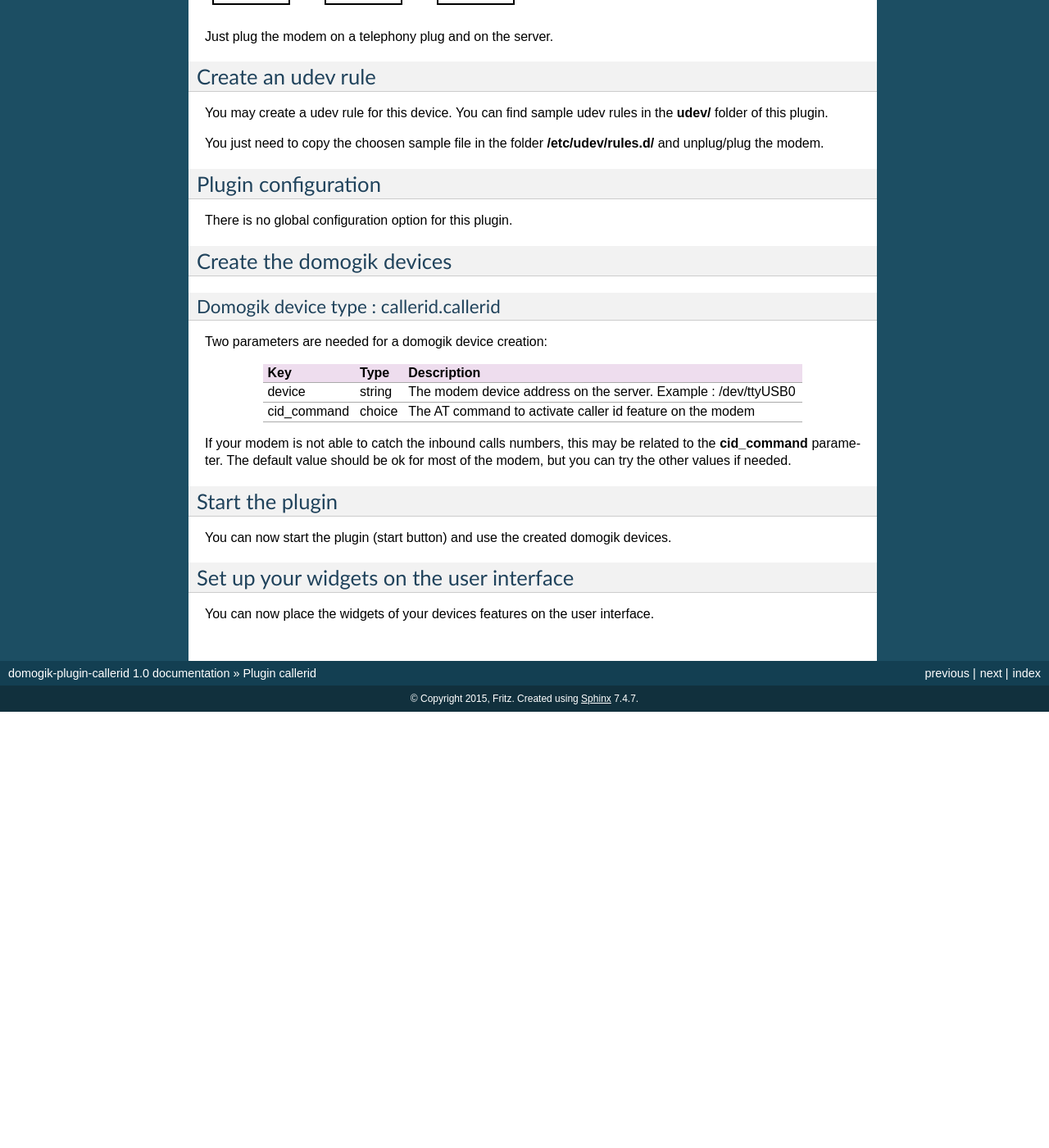
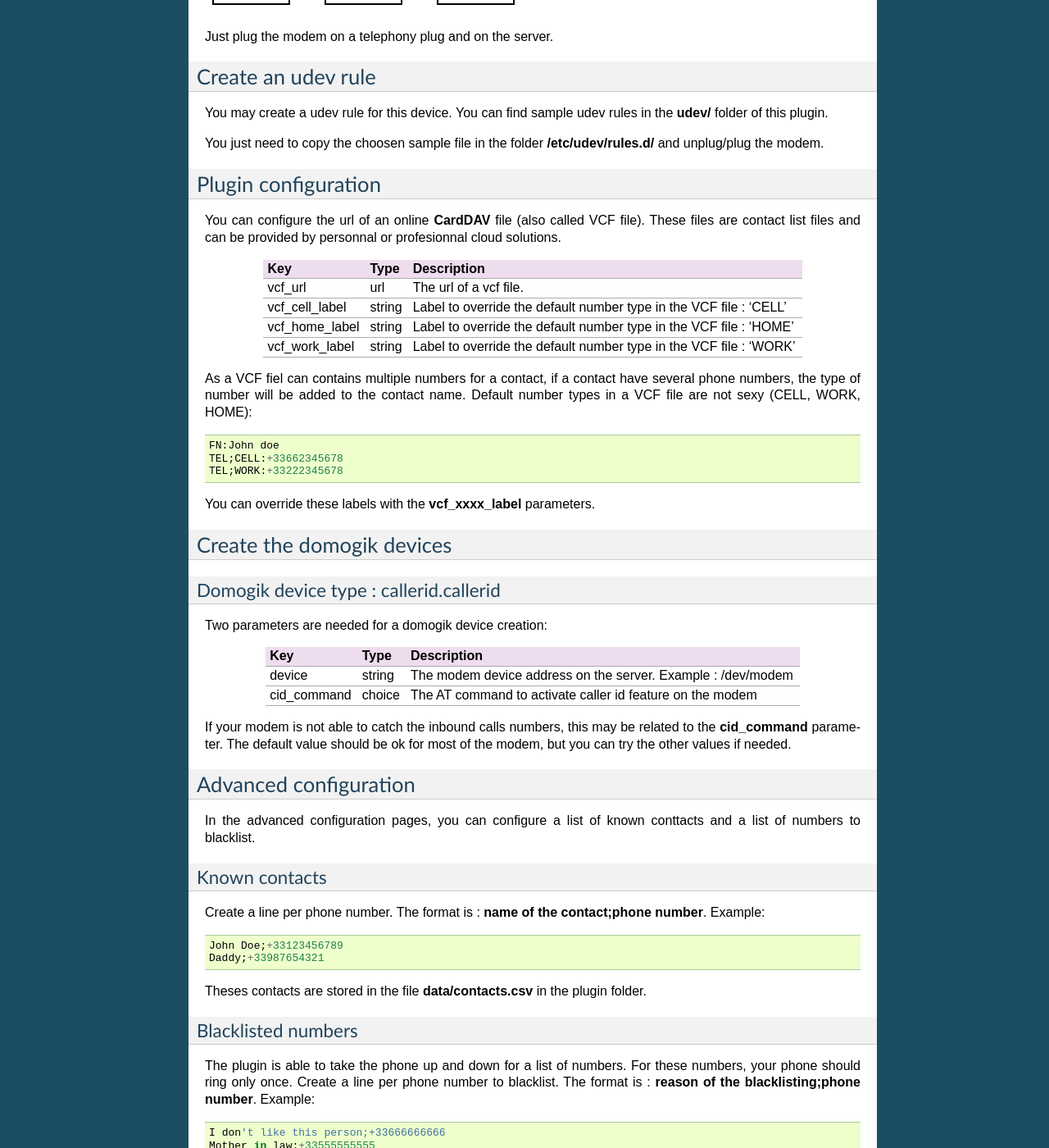
Before and after one commit to fritz-smh/domogik-plugin-callerid, a Sphinx documentation site: the page built from docs/callerid.txt, in a window 1280 px wide and 1400 px high, scrolled down 606 px. Shown: the whole window at 82% size. Built offline with Sphinx 7.4.7, drawn with Linux system fonts in a browser that asks for light colours; before the commit the page ends 1474 px from its top, so only the background shows below that; some of the changed text lies outside the part shown.

Commit message:
plugin ok

```diff
--- a/docs/callerid.txt
+++ b/docs/callerid.txt
@@ -31,7 +31,24 @@ You just need to copy the choosen sample file in the folder **/etc/udev/rules.d/
 Plugin configuration
 ====================
 
-There is no global configuration option for this plugin.
+You can configure the url of an online **CardDAV** file (also called VCF file). These files are contact list files and can be provided by personnal or profesionnal cloud solutions.
+
+===================== =========================== ======================================================================
+Key                   Type                        Description
+===================== =========================== ======================================================================
+vcf_url               url                         The url of a vcf file.
+vcf_cell_label        string                      Label to override the default number type in the VCF file : 'CELL'
+vcf_home_label        string                      Label to override the default number type in the VCF file : 'HOME'
+vcf_work_label        string                      Label to override the default number type in the VCF file : 'WORK'
+===================== =========================== ======================================================================
+
+As a VCF fiel can contains multiple numbers for a contact, if a contact have several phone numbers, the type of number will be added to the contact name. Default number types in a VCF file are not sexy (CELL, WORK, HOME): ::
+
+    FN:John doe
+    TEL;CELL:+33662345678
+    TEL;WORK:+33222345678
+
+You can override these labels with the **vcf_xxxx_label** parameters.
 
 Create the domogik devices
 ==========================
@@ -44,11 +61,37 @@ Two parameters are needed for a domogik device creation:
 ===================== =========================== ======================================================================
 Key                   Type                        Description
 ===================== =========================== ======================================================================
-device                string                      The modem device address on the server. Example : /dev/ttyUSB0
+device                string                      The modem device address on the server. Example : /dev/modem
 cid_command           choice                      The AT command to activate caller id feature on the modem
 ===================== =========================== ======================================================================
 
 If your modem is not able to catch the inbound calls numbers, this may be related to the **cid_command**  parameter. The default value should be ok for most of the modem, but you can try the other values if needed.
+
+Advanced configuration
+======================
+
+In the advanced configuration pages, you can configure a list of known conttacts and a list of numbers to blacklist.
+
+Known contacts
+--------------
+
+Create a line per phone number. The format is : **name of the contact;phone number**. Example: ::
+
+    John Doe;+33123456789
+    Daddy;+33987654321
+
+Theses contacts are stored in the file **data/contacts.csv** in the plugin folder.
+
+Blacklisted numbers
+-------------------
+
+The plugin is able to take the phone up and down for a list of numbers. For these numbers, your phone should ring only once.
+Create a line per phone number to blacklist. The format is : **reason of the blacklisting;phone number**. Example: ::
+
+    I don't like this person;+33666666666
+    Mother in law;+33555555555
+
+Theses blacklisted numbers are stored in the file **data/blacklist.csv** in the plugin folder.
 
 Start the plugin
 ================
--- a/docs/index.txt
+++ b/docs/index.txt
@@ -7,5 +7,6 @@ Table Of Content
 .. toctree::
 
     /callerid
+    /asterisk
     /dev
     /changelog
```
Also changed, not shown: docs/asterisk.txt (added, +13 -0 lines), docs/dev.txt (+11 -11 lines), info.json (+24 -0 lines), 2 other files.
